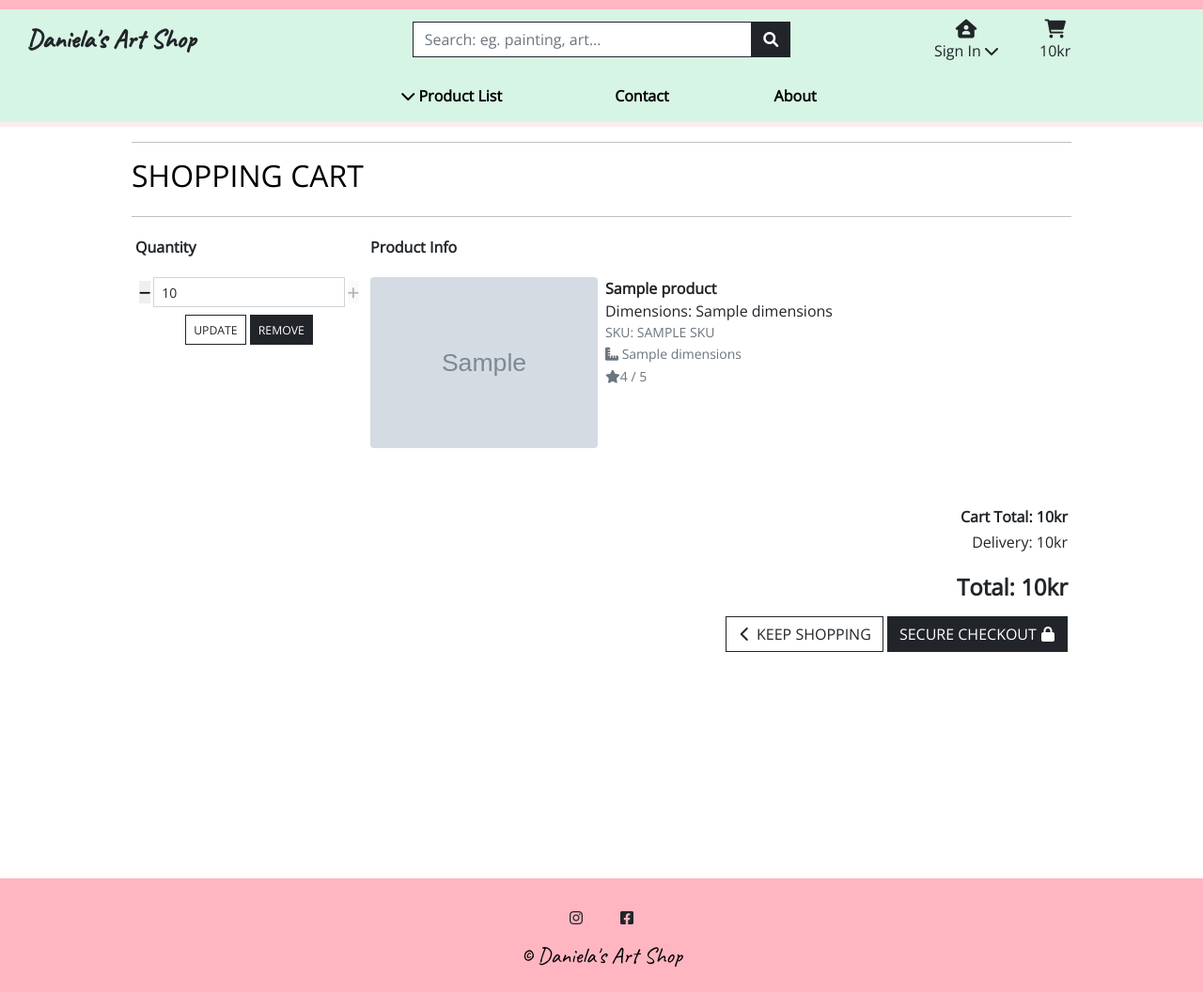
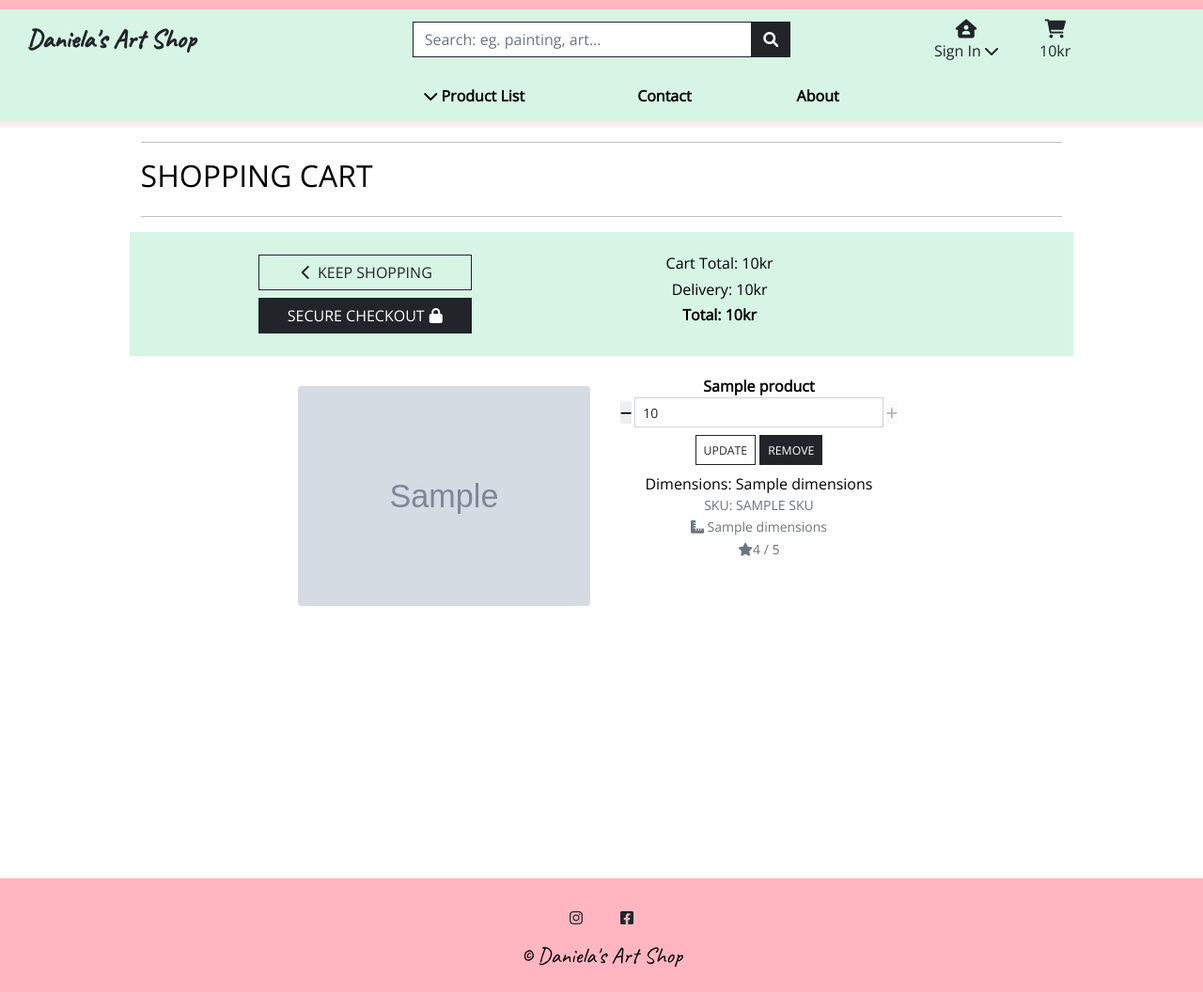
Before and after one commit to fdasabino/art-shop-p5, a Django app: template templates/cart/cart.html in a window 1280 px wide. Shown: the whole page at 94% size. Run offline with Django 3.2, Linux system fonts and the light colour scheme; the template is opened without the code that fills it: most values are stand-ins (such as "Sample title", 1, 10 or a date in 2020); grey boxes marked "Sample" are stand-in pictures; some libraries are stand-ins or nearby versions.

Commit message:
html validation passed all tests

```diff
--- a/templates/base.html
+++ b/templates/base.html
@@ -8,6 +8,8 @@
   <meta charset="UTF-8">
   <meta http-equiv="X-UA-Compatible" content="IE=edge">
   <meta name="viewport" content="width=device-width, initial-scale=1.0">
+  <meta name="description" content="Abstract Art in Stockholm. By Daniela Kronvall, colors and dreams coming true.">
+  <meta name="keywords" content="Abstract Art Stockholm">
   {% endblock core_meta %}
 
   {% block extra_meta %}{% endblock extra_meta %}
@@ -113,6 +115,7 @@
             <h3 class="logo-font text-dark my-0"><strong>Daniela's Art Shop</strong></h3>
           </a>
         </div>
+
         <button class="navbar-toggler border-0" type="button" data-toggle="collapse" data-target="#main-nav"
           aria-controls="main-nav" aria-expanded="false" aria-label="Toggle Navigation">
           <i class="fas fa-bars navbar-toggler"></i>
@@ -122,8 +125,7 @@
       </nav>
     </div>
   </header>
-
-
+  <main>
     {% if messages %}
     <div class="message-container">
       {% for message in messages %}
@@ -146,26 +148,22 @@
 
     </div>
     {% endif %}
-
+  </main>
   {% block page_header %}
   {% endblock page_header %}
   {% block content %}
   {% endblock content %}
+  <footer>
+    {% include 'includes/footer.html' %}
+  </footer>
 
   {% block post_load_js %}
-
-  <script type="text/javascript">
+  <script>
     $('.toast').toast('show')
 
     $('.collapse').collapse('hide')
-
-    $('.btt-link').click(function (e) {
-      window.scrollTo(0, 0)
-    })
   </script>
-
   {% endblock post_load_js %}
-  {% include 'includes/footer.html' %}
 </body>
 
 </html>
--- a/templates/cart/cart.html
+++ b/templates/cart/cart.html
@@ -12,7 +12,9 @@
 {% endblock %}
 
 {% block content %}
-<div class="container content">
+<div class="container-fluid content">
+  <div class="container">
+
     <div class="row">
       <div class="col">
         <hr>
@@ -20,34 +22,58 @@
         <hr>
       </div>
     </div>
-  <div class="row">
-    <div class="col">
-      {% if cart_items %}
-      <div class="table-responsive rounded">
-        <table class="table table-sm table-borderless">
 
-          <thead class="text-dark">
-            <tr>
+    {% if not cart_items %}
+    <div class="container-fluid content">
+      <div class="row bg-light justify-content-center text-center py-3">
+        <div class="col-lg-3 col-md-6 col-sm-6 col-xs-10">
+          <h4>There are no items in your cart</h4>
+          <a class="btn btn-dark" href="{% url 'products' %}"> To products list</a>
+        </div>
+      </div>
+    </div>
 
-              <th scope="col">Quantity</th>
-              <th scope="col">Product Info</th>
-              <th scope="col"></th>
-              <th scope="col"></th>
-
-            </tr>
-          </thead>
+    {% else %}
+    <div class="row bg-light justify-content-center text-center py-3">
+      <div class="col-lg-3 col-md-6 col-sm-6 col-xs-10">
+        <div class="d-grid gap-2">
+          <a href="{% url 'products' %}" class="btn btn-outline-dark rounded-0 mt-2">
+            <span class="icon">
+              <i class="fas fa-chevron-left"></i>
+            </span>
+            <span class="text-uppercase">Keep Shopping</span>
+          </a>
+          <a href="{% url 'checkout' %}" class="btn btn-dark rounded-0 mb-2">
+            <span class="text-uppercase">Secure Checkout</span>
+            <span class="icon">
+              <i class="fas fa-lock"></i>
+            </span>
+          </a>
+        </div>
+      </div>
+      <div class="col-lg-6 col-md-6 col-sm-12 py-2">
+        <h6 id="subtotal">Cart Total: {{ total|intcomma }}kr </h6>
+        <h6>Delivery: {{ delivery|intcomma}}kr</h6>
+        <h6 class="mt-2"><strong>Total: {{ grand_total|intcomma }}kr</strong></h6>
+      </div>
+    </div>
 
     {% for item in cart_items %}
-          <tr>
-
-            <td class="py-3 w-25 text-center">
+    <div class="row justify-content-center my-3">
+      <div class="col-lg-4 col-md-4 col-sm-12 ">
+        <div class="card mb-3 border-0 product-item">
+          <img class="img-fluid rounded mt-3" src="{{ item.product.image.url }}" alt="{{ item.product.name}}">
+        </div>
+      </div>
+      <div class="col-lg-4 col-md-4 col-sm-12">
+        <div class="card-body p-1 text-center">
+          <p class="my-0"><strong>{{ item.product.name }}</strong></p>
           <form class="form update-form" method="POST" action="{% url 'update_cart' item.item_id %}">
             {% csrf_token %}
             <div class="form-group">
               <div class="input-group input-group-{{ item.item_id }}">
                 <div class="input-group-prepend">
-                      <button class="decrement-qty m-1 decrement-qty_{{ item.item_id }}"
-                        data-item_id="{{ item.item_id }}">
+                  <button class="decrement-qty m-1 decrement-qty_{{ item.item_id }}" data-item_id="{{ item.item_id }}">
                     <span>
                       <i class="fas fa-minus fa-sm"></i>
                     </span>
@@ -57,8 +83,7 @@
                   name="quantity" value="{{ item.quantity }}" min="1" max="{{ item.product.quantity_available}}"
                   data-item_id="{{ item.item_id }}">
                 <div class="input-group-append">
-                      <button class="increment-qty m-1 increment-qty_{{ item.item_id }}"
-                        data-item_id="{{ item.item_id }}">
+                  <button class="increment-qty m-1 increment-qty_{{ item.item_id }}" data-item_id="{{ item.item_id }}">
                     <span>
                       <i class="fas fa-plus fa-sm"></i>
                     </span>
@@ -70,84 +95,49 @@
               </div>
             </div>
           </form>
-
+          <div class="mb-2">
             <a class="btn btn-outline-dark btn-sm update-link mt-2"><small>Update</small></a>
             <a class=" btn btn-dark btn-sm remove-item float-right mt-2" id="remove_{{ item.item_id }}"
               data-product_size="{{ item.size }}"><small>Remove</small></a>
-            </td>
+          </div>
 
-            <td class="py-3 w-25">
-              <img class="img-fluid rounded" src="{{ item.product.image.url }}">
-            </td>
-            <td class="py-3">
-              <p class="my-0"><strong>{{ item.product.name }}</strong></p>
           <p class="my-0">
             Dimensions: {% if item.product.dimensions %}{{ item.product.dimensions }}{% else %}N/A{% endif %}</p>
           <p class="my-0 small text-muted">SKU: {{ item.product.sku|upper }}</p>
           {% if item.product.unique %}
-              <small class="text-muted"><i class="fas fa-fingerprint"></i> Unique Product</small> </br>
+          <small class="text-muted"><i class="fas fa-fingerprint"></i> Unique Product</small> <br>
           {% endif %}
           {% if item.product.dimensions %}
-              <small class="text-muted"><i class="fas fa-ruler-combined"></i> {{item.product.dimensions}}</small> </br>
+          <small class="text-muted"><i class="fas fa-ruler-combined"></i> {{item.product.dimensions}}</small> <br>
           {% endif %}
           {% if item.product.rating %}
           <small class="text-muted"><i class="fas fa-star mr-1"></i>{{ item.product.rating }} / 5</small>
           {% else %}
           <small class="text-muted">No Rating</small>
           {% endif %}
-            </td>
-
-
-          </tr>
-          {% endfor %}
-          <tr>
-            <td colspan="5" class="pt-5 text-end">
-              <h6><strong>Cart Total: {{ total|intcomma }}kr</strong></h6>
-              <h6>Delivery: {{ delivery|intcomma}}kr</h6>
-              <h4 class="mt-4"><strong>Total: {{ grand_total|intcomma }}kr</strong></h4>
-              {% if free_delivery_delta > 0 %}
-              <p class="mb-1 text-danger">
-                You could get free delivery by spending just <strong>{{ free_delivery_delta|intcomma }}kr</strong> more!
-              </p>
-              {% endif %}
-            </td>
-          </tr>
-          <tr>
-            <td colspan="5" class="text-end">
-              <a href="{% url 'products' %}" class="btn btn-outline-dark rounded-0">
-                <span class="icon">
-                  <i class="fas fa-chevron-left"></i>
-                </span>
-                <span class="text-uppercase">Keep Shopping</span>
-              </a>
-              <a href="{% url 'checkout' %}" class="btn btn-dark rounded-0">
-                <span class="text-uppercase">Secure Checkout</span>
-                <span class="icon">
-                  <i class="fas fa-lock"></i>
-                </span>
-              </a>
-            </td>
-          </tr>
-        </table>
-      </div>
-      {% else %}
-      <p class="lead mb-5">Your cart is empty.</p>
-      <a href="{% url 'products' %}" class="btn btn-outline-dark rounded-0">
-        <span class="icon">
-          <i class="fas fa-chevron-left"></i>
-        </span>
-        <span class="text-uppercase">Keep Shopping</span>
-      </a>
-      {% endif %}
         </div>
       </div>
     </div>
-{% endblock %}
+    {% endfor %}
+  </div>
+</div>
+{% endif %}
+<div class="btt-button rounded-0 border border-dark hidden d-md-none">
+  <a class="btt-link d-flex h-100">
+    <i class="fas fa-arrow-up text-dark mx-auto my-auto"></i>
+  </a>
+</div>
+{% endblock content %}
 
 {% block post_load_js %}
 {{block.super}}
 <script src="{% static 'js/quantity_input_script.js' %}"></script>
-<script type="text/javascript">
+<script>
+  $('.btt-link').click(function (e) {
+    window.scrollTo(0, 0)
+  })
+
+
   // Update quantity on click
   $('.update-link').click(function (e) {
     var form = $(this).prev('.update-form');
--- a/templates/home/about.html
+++ b/templates/home/about.html
@@ -14,9 +14,9 @@
             <div class="row">
               <div class="col-12 col-lg-7 mx-auto">
                 <div class="text-center pt-2 pb-3">
-                  <img class="about-img"
+                  <img class="img-fluid about-img"
                     src="https://res.cloudinary.com/frank2021/image/upload/v1637054513/Danielas%20art%20shop/IMG_1871_dcl10o.jpg"
-                    class="img-fluid" />
+                    alt="artist picture" />
                   <a href="#!">
                   </a>
                   <p class="mt-5 text-justify">Hi, my name is <b>Daniela Kronvall</b>. I am an
--- a/templates/home/index.html
+++ b/templates/home/index.html
@@ -18,5 +18,4 @@
     </div>
   </div>
 </div>
-
 {% endblock content %}
--- a/templates/includes/footer.html
+++ b/templates/includes/footer.html
@@ -1,5 +1,5 @@
 <div class="container-fluid bg-pink">
-  <footer class="py-3">
+  <div class="py-3">
     <ul class="nav justify-content-center">
     <li class="nav-item"><a href="https://www.instagram.com/danielakronvallartanddance/" class="nav-link px-2 text-black" target="_blank"><i
             class="fab fa-instagram btn border-0"></i></a>
@@ -9,5 +9,5 @@
       </li>
     </ul>
     <h4 class="logo-font text-center">&copy; Daniela's Art Shop</h4>
-  </footer>
+  </div>
 </div>
--- a/templates/includes/main-nav.html
+++ b/templates/includes/main-nav.html
@@ -15,7 +15,7 @@
             <a class="text-black nav-link d-block d-lg-none my-2" href="#" id="mobile-search" data-toggle="dropdown"
                 aria-haspopup="true" aria-expanded="false">
                 <div class="">
-                    <p class="my-0"><i class="fas fa-search fa-lg"></i> <b>Search</b></i></p>
+                    <p class="my-0"><i class="fas fa-search fa-lg"></i> <b>Search</b></p>
                 </div>
             </a>
             <div class="dropdown-menu border-0 p-3 rounded-0 my-1" aria-labelledby="mobile-search">
@@ -35,7 +35,6 @@
                 </form>
             </div>
         </li>
-        </li>
 
         <li>
             <a class="nav-link text-black mx-5 my-2" href="{% url 'contact' %}"><b>Contact</b></a>
--- a/templates/includes/mobile-top-header.html
+++ b/templates/includes/mobile-top-header.html
@@ -1,13 +1,16 @@
 {% load humanize %}
+<ul>
     <li class="list-inline-item dropdown">
-    <a class="text-black nav-link d-block d-lg-none" href="#" id="user-options" data-toggle="dropdown"
-        aria-haspopup="true" aria-expanded="false">
+        <a class="text-black nav-link d-block d-lg-none" href="#" data-toggle="dropdown" aria-haspopup="true"
+            aria-expanded="false">
             <div class="text-center">
                 <div><i class="fas fa-house-user fa-lg"></i></div>
-            <small class="my-0"><b>My Account</b></small>
+                {% if request.user.is_authenticated %}
+                <small class="my-0"><b>Hi, {{user.first_name}}</b></small>
+                {% endif %}
             </div>
         </a>
-    <div class="dropdown-menu border-0" aria-labelledby="user-options">
+        <div class="dropdown-menu border-0">
             {% if request.user.is_authenticated %}
             <a href="{% url 'profile' %}" class="dropdown-item">My Profile</a>
             <a href="{% url 'account_logout' %}" class="dropdown-item">Sign Out</a>
@@ -17,6 +20,8 @@
             {% endif %}
         </div>
     </li>
+</ul>
+<ul>
     <li class="list-inline-item">
         <a href="{% url 'view_cart' %}"
             class="{% if grand_total %}text-primary font-weight-bold{% else %}text-black{% endif %} nav-link d-block d-lg-none">
@@ -33,3 +38,4 @@
             </div>
         </a>
     </li>
+</ul>
```
Also changed, not shown: templates/checkout/checkout.html (+6 -8 lines), templates/home/contact.html (+3 -4 lines), templates/products/product_detail.html (+4 -6 lines), templates/products/products.html (+10 -7 lines), templates/profiles/profile.html (+11 -19 lines). Lines whose indentation alone changed are shown as unchanged.
